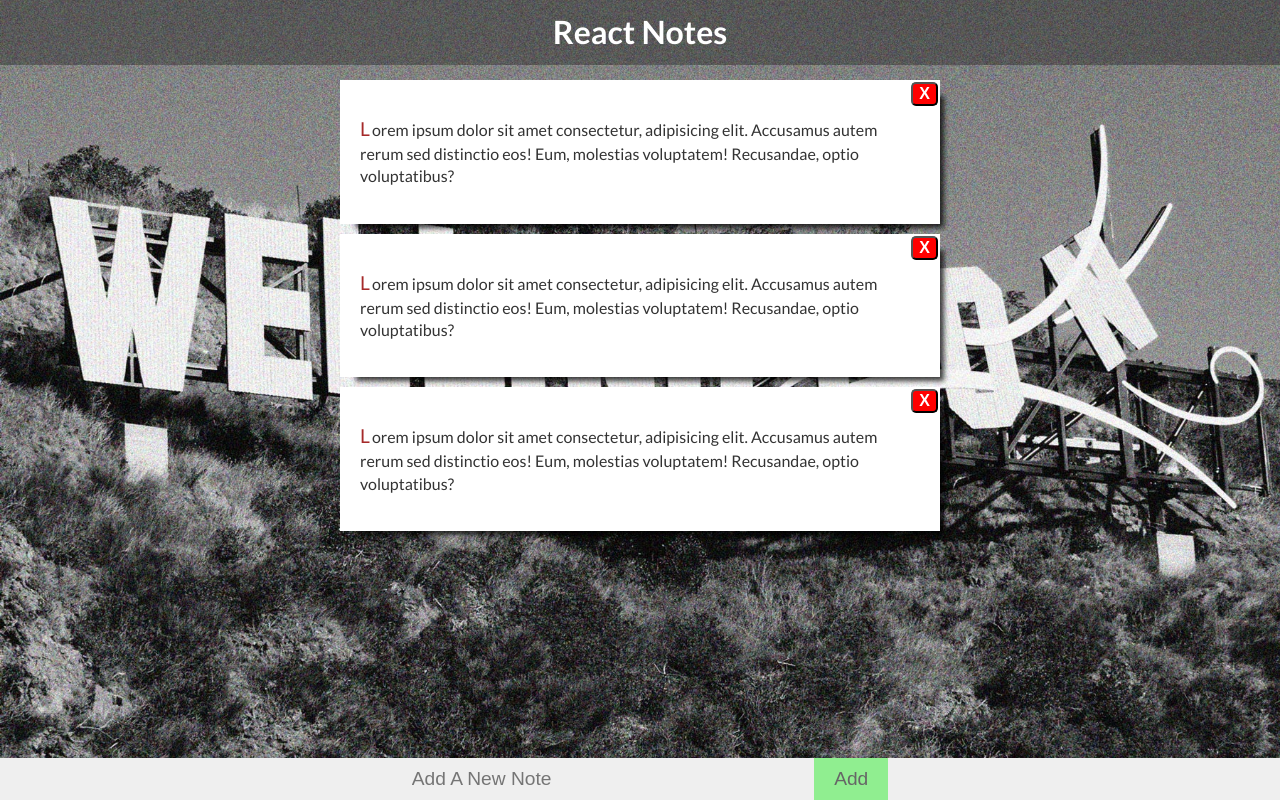
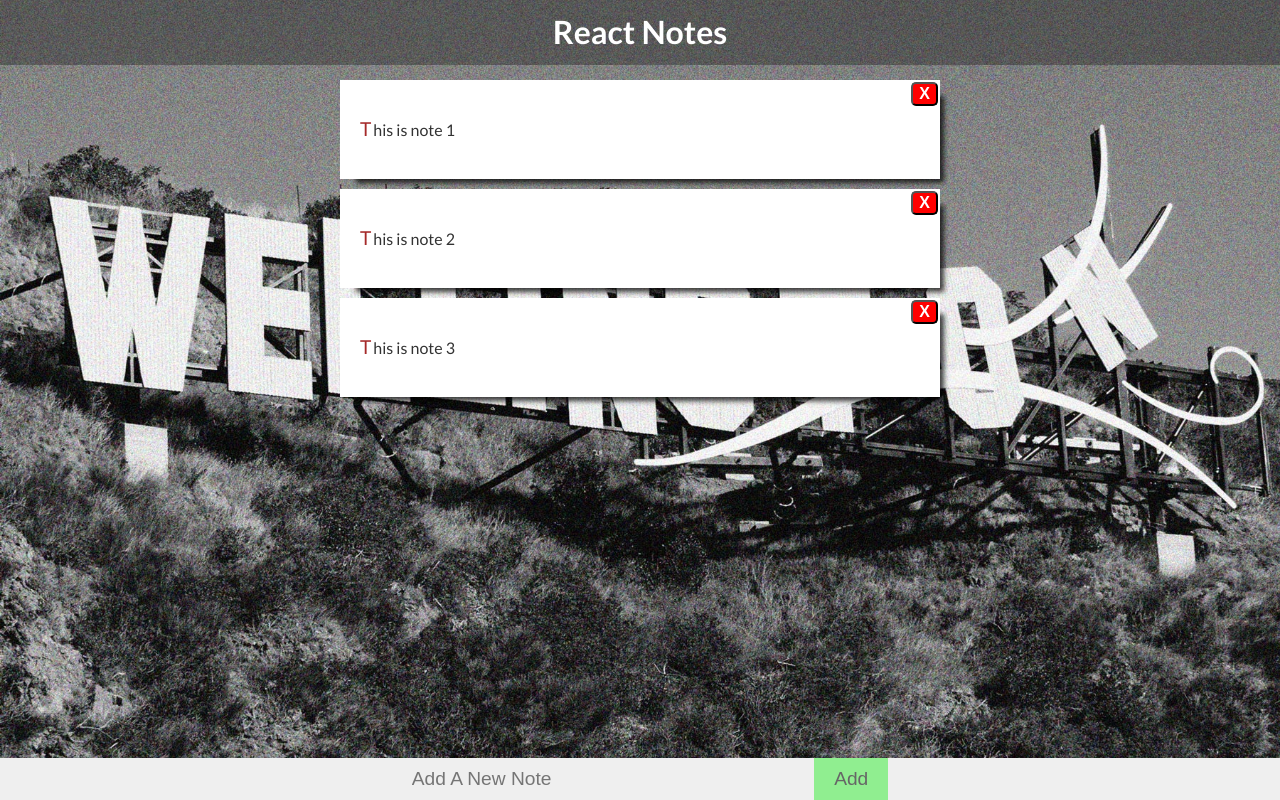
Before and after one commit to julianleahy/react-notes, a React (Create React App) app: page / in a window 1280 px wide. Built offline with nearby package versions, Linux system fonts and the light colour scheme.

Commit message:
change title to content more semantic

```diff
--- a/src/App.js
+++ b/src/App.js
@@ -7,16 +7,16 @@ class App extends Component {
 
   state = {
     note : [
-      {noteTitle : 'This is note 1', noteId : 1},
-      {noteTitle : 'This is note 2', noteId : 2},
-      {noteTitle : 'This is note 3', noteId : 3},
+      {noteContent : 'This is note 1', noteId : 1},
+      {noteContent : 'This is note 2', noteId : 2},
+      {noteContent : 'This is note 3', noteId : 3},
     ]
   }
 
   render() {
 
     const notes = this.state.note.map(note => {
-      return <Note title={note.noteTitle} key={note.noteId} />
+      return <Note content={note.noteContent} key={note.noteId} />
     })
 
 
--- a/src/Note/Note.js
+++ b/src/Note/Note.js
@@ -4,8 +4,8 @@ import './Note.css';
 const Note = (props) => (
   <div className="Note">
     <p className="NoteContent">
-      lorem ipsum dolor sit amet consectetur, adipisicing elit. Accusamus autem rerum sed distinctio eos! Eum, molestias voluptatem! Recusandae, optio voluptatibus?
-        </p>
+      {props.content}
+    </p>
     <button className="NoteDelete">X</button>
   </div>
 );
```
